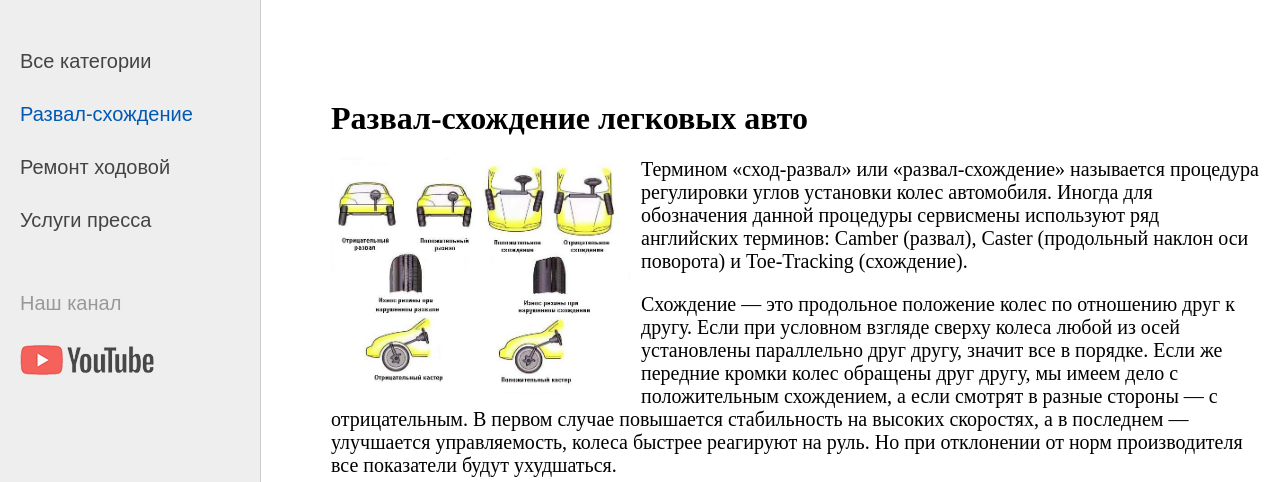
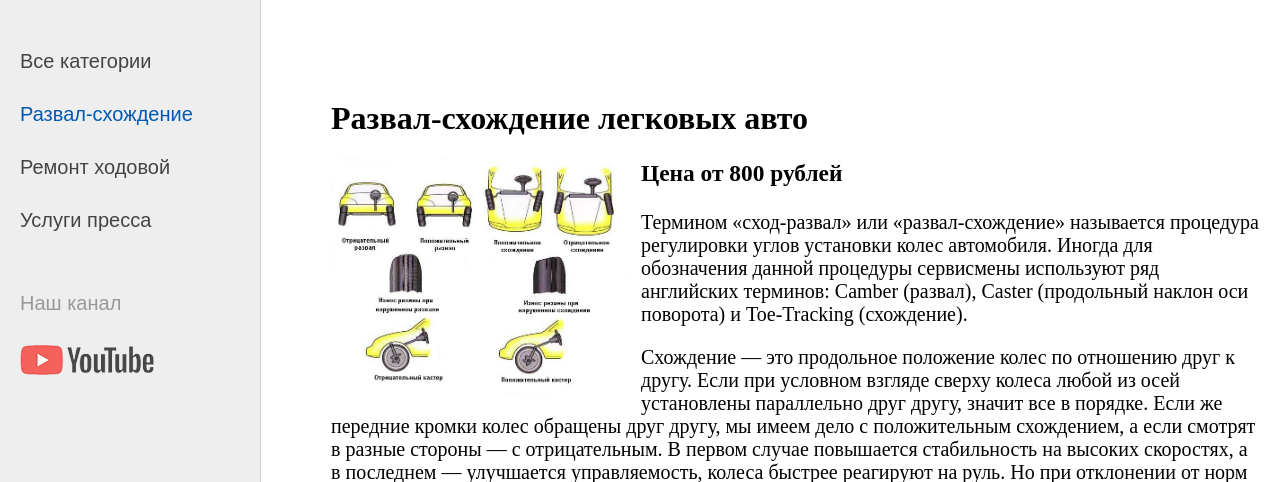
Before and after one commit to VDK45/AvtoAvtoStandart, a Django app: a page that uses avtosite/avto_tochka/templates/avto_tochka/service.html in a window 1280 px wide. Shown: the part 60-542 px from the top of the page. Run offline with Django 4.2, Linux system fonts and the light colour scheme; data comes from the database, SQL or seed files in the repository; both versions use the stored data as it was after the commit.

Commit message:
добавил данные в ДБ

```diff
--- a/avtosite/avto_tochka/templates/avto_tochka/service.html
+++ b/avtosite/avto_tochka/templates/avto_tochka/service.html
@@ -6,6 +6,7 @@
 {% if post.photo %}
 <p><img class="img-article-left" src="{{post.photo.url}}"></p>
 {% endif %}
+<h3>Цена от {{post.price}} рублей </h3>
 
 {{post.content|linebreaks}}
 {% endblock %}
```
Also changed, not shown: avtosite/db.sqlite3, avtosite/media/photos/2023/07/10/Тяга.jpg (added).
